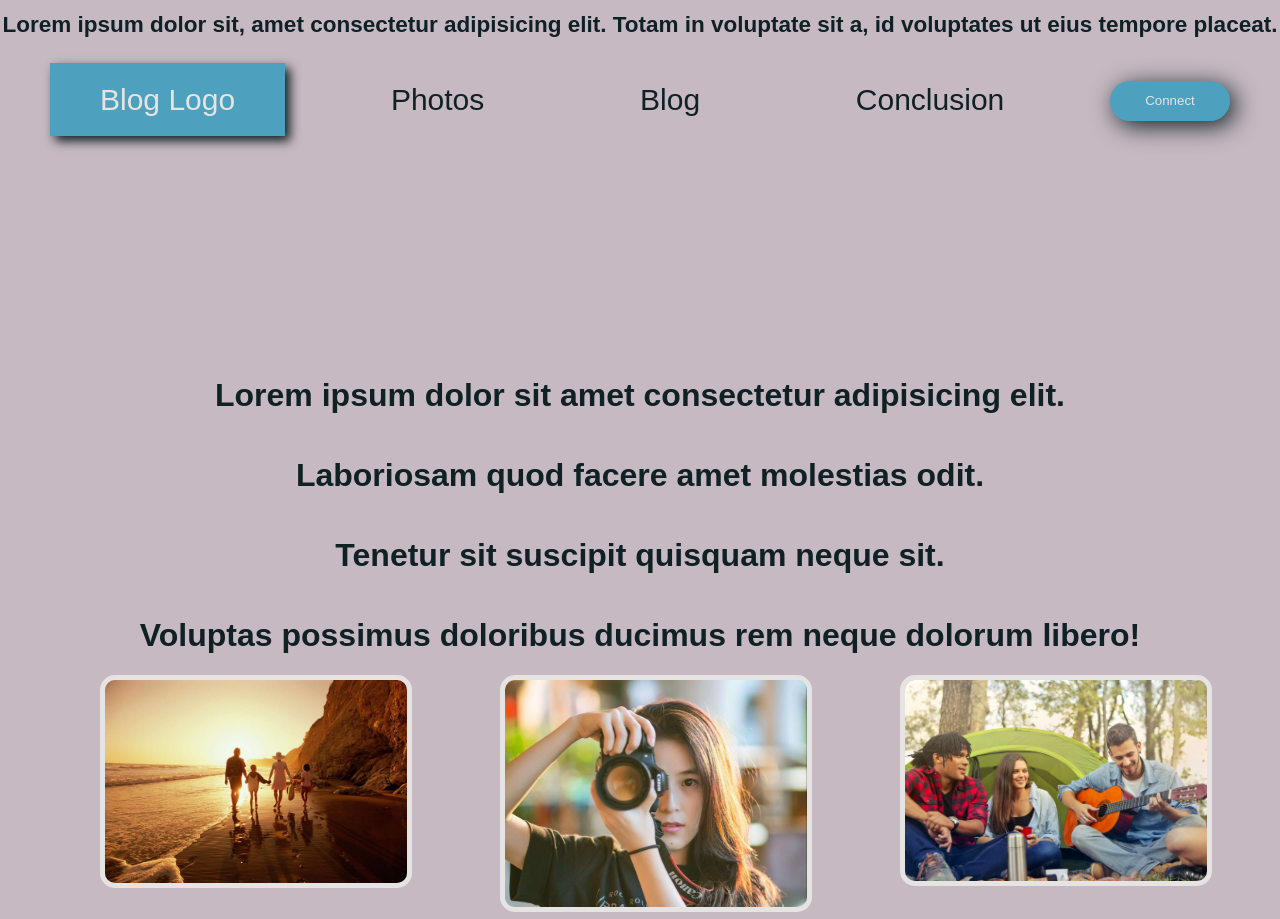
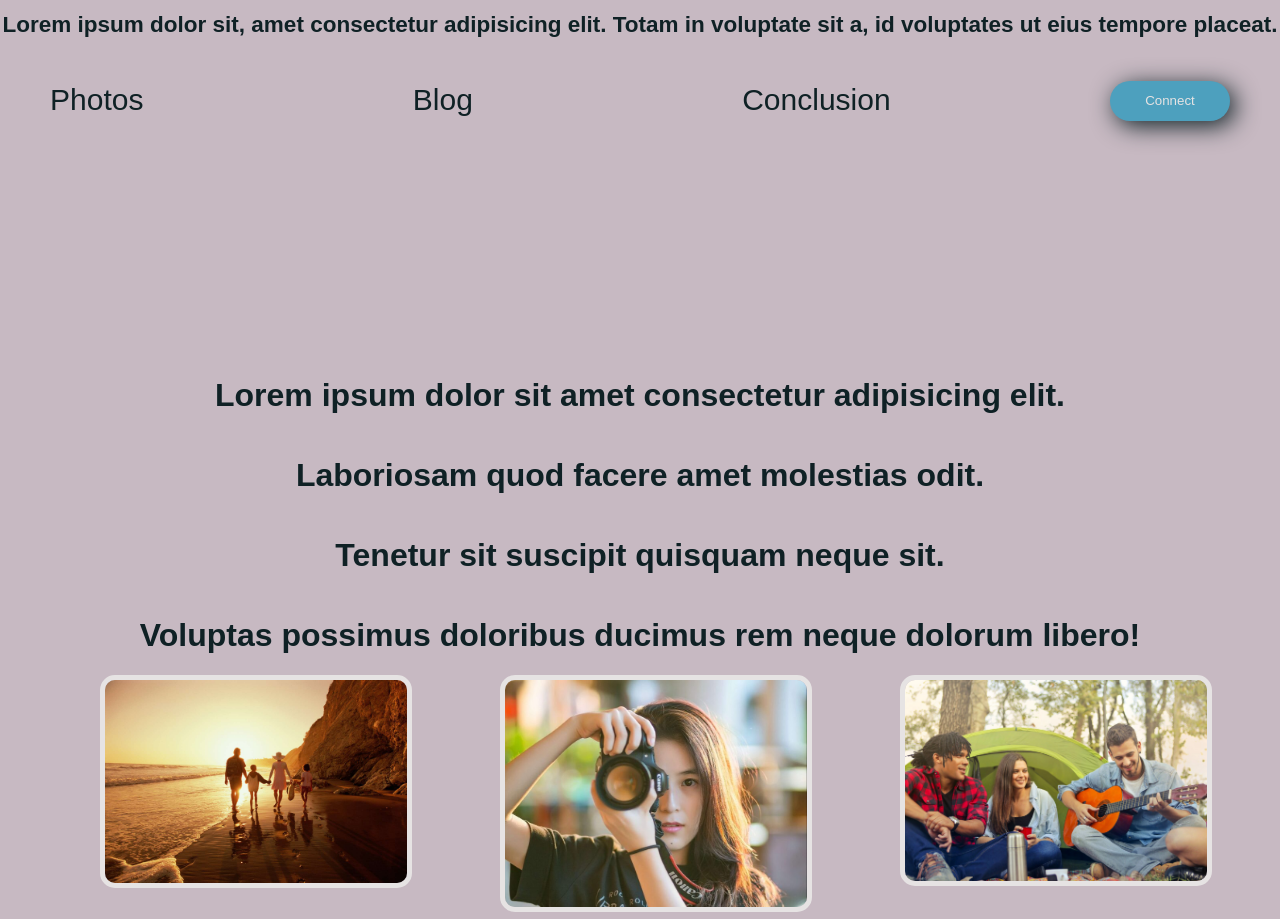
Before and after one commit to GideonLane/blog.template.git.experiment, a plain HTML site: page index.html in a window 1280 px wide. Shown: the top 919 px of the page. Drawn offline with Linux system fonts and the light colour scheme; a web font is replaced by a local one.

Commit message:
removed html text

```diff
--- a/index.html
+++ b/index.html
@@ -11,7 +11,7 @@
         <h2>Lorem ipsum dolor sit, amet consectetur adipisicing elit. Totam in voluptate sit a, id voluptates ut eius tempore placeat.</h2>
     </header>
         <ul class="nav-links">
-            <li><a href="#" class="logo">Blog Logo</a></li>
+
             <li><a href="#figure">Photos</a></li>
             <li><a href="#blog">Blog</a></li>
             <li><a href="#conclusion">Conclusion</a></li>
```
